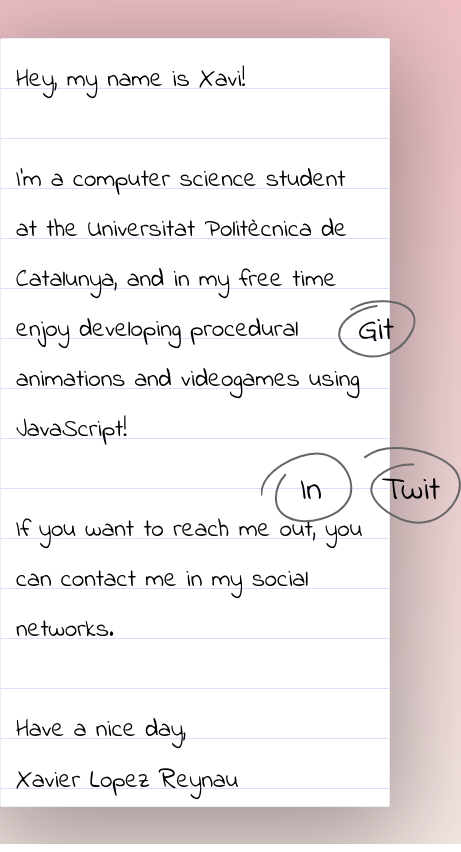
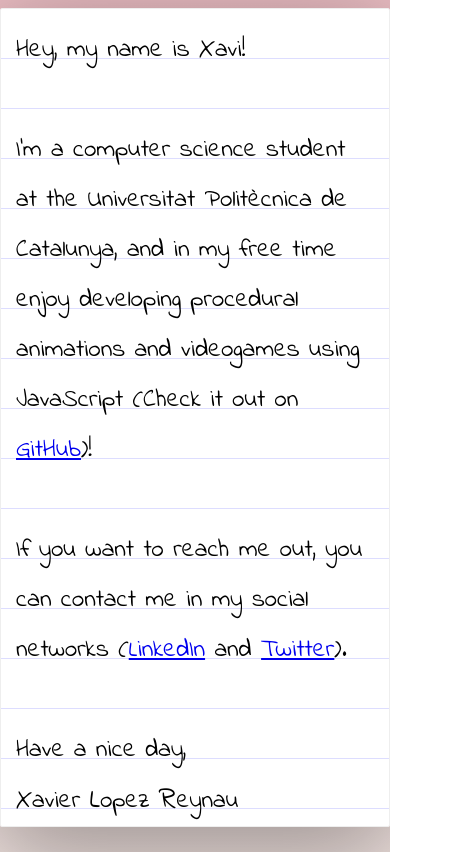
Before and after one commit to Reynau/reynau.github.io, a plain HTML site: page index.html in a window 390 px wide. Shown: the whole page, 461 px wide, since content can reach past the window. Drawn offline with Linux system fonts and the light colour scheme.

Commit message:
Add mobile-friendly css

```diff
--- a/css/index.css
+++ b/css/index.css
@@ -61,6 +61,10 @@ path.pencil {
     position: absolute;
 }
 
+.mobile-only {
+    display: none;
+}
+
 #git-btn {
     top: 240px;
     left: 325px;
@@ -71,8 +75,49 @@ path.pencil {
     left: 260px;
 }
 
-
 #twit-btn {
     top: 400px;
     left: 360px;
 }
+
+#git-link {
+    display: none;
+}
+
+#in-link {
+    display: none;
+}
+
+#twit-link {
+    display: none;
+}
+
+@media only screen and (max-width: 768px) {
+    .container {
+        display: initial;
+    }
+
+    .letter {
+        width: initial;
+    }
+
+    .btn {
+        display: none;
+    }
+
+    .mobile-only {
+        display: initial;
+    }
+
+    #git-link {
+        display: initial;
+    }
+
+    #in-link {
+        display: initial;
+    }
+
+    #twit-link {
+        display: initial;
+    }
+}
--- a/index.html
+++ b/index.html
@@ -3,6 +3,7 @@
 <head>
   <link rel="stylesheet" href="css/index.css">
   <link href="https://fonts.googleapis.com/css?family=Indie+Flower" rel="stylesheet">
+  <meta name="viewport" content="width=device-width" />
   <title>Xavier Lopez Reynau</title>
 </head>
 <body>
@@ -10,9 +11,9 @@
   <section class="letter">
     Hey, my name is <span class="bigger">X</span>avi!<br>
     <br>
-    I'm a computer science student at the Universitat Politècnica de Catalunya, and in my free time enjoy developing procedural animations and videogames using JavaScript!<br>
+    I'm a computer science student at the Universitat Politècnica de Catalunya, and in my free time enjoy developing procedural animations and videogames using JavaScript<span class="mobile-only"> (Check it out on <a id="git-link" href="https://github.com/Reynau" target="_blank">GitHub</a>)</span>!<br>
     <br>
-    If you want to reach me out, you can contact me in my social networks.<br>
+    If you want to reach me out, you can contact me in my social networks<span class="mobile-only"> (<a id="in-link" href="https://www.linkedin.com/in/xavier-lopez-reynau/" target="_blank">LinkedIn</a> and <a id="twit-link" href="https://twitter.com/XReynau" target="_blank">Twitter</a>)</span>.<br>
     <br>
     Have a nice day,<br>
     <span class="bigger">X</span>avier <span class="bigger">L</span>opez <span class="bigger">R</span>eynau
@@ -38,6 +39,7 @@
     	<text y="10%" text-anchor="middle" fill="black" font-size="1px">Twit</text>
     </svg>
 	</a>
+
   </section>
 </div>
 </body>
```
